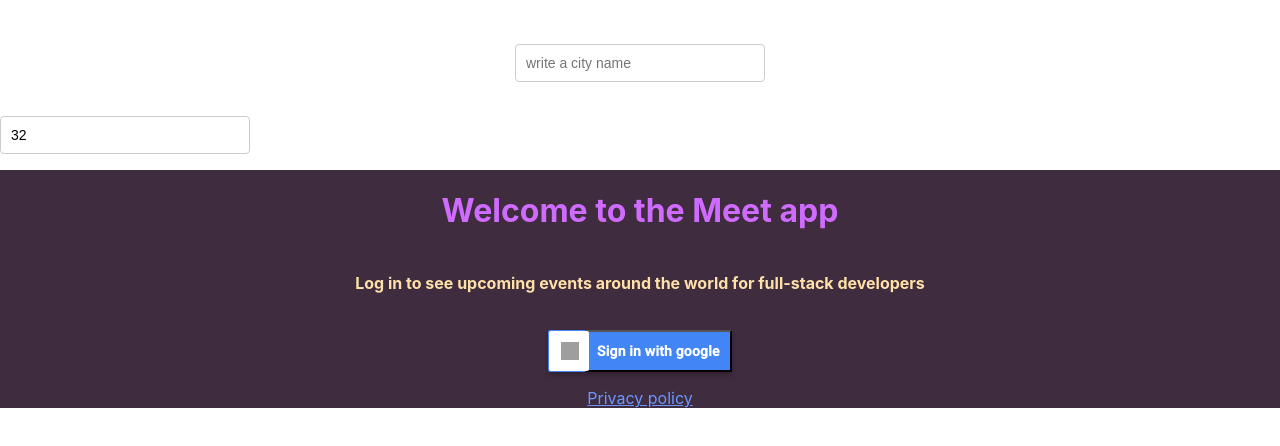
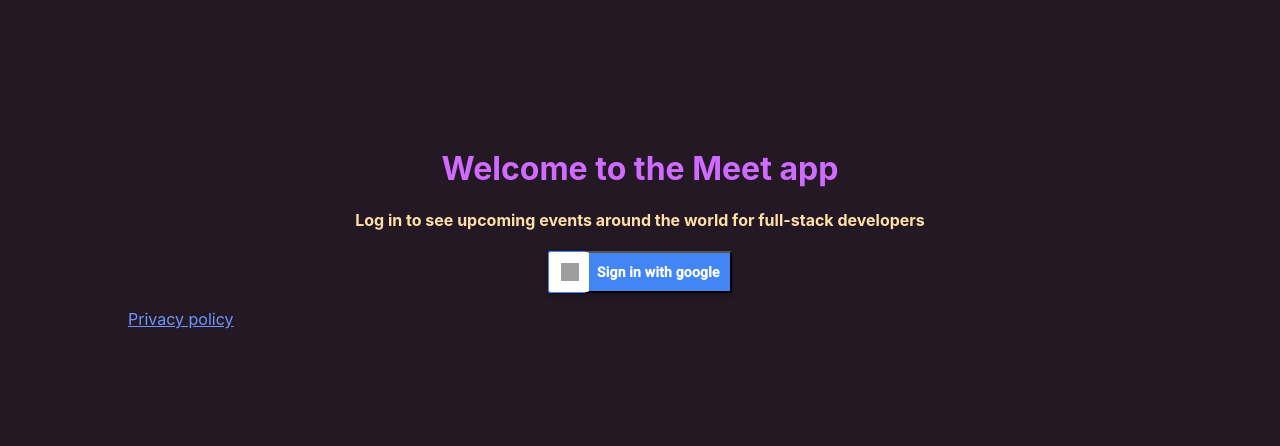
Before and after one commit to BJaguar71/MeetApp, a React (Create React App) app: page / in a window 1280 px wide. Shown: the top 446 px of the page. Built offline with nearby package versions, Linux system fonts and the light colour scheme; grey boxes are pictures that could not be loaded; what atatus-spa would draw is missing.

Commit message:
updated styling for welcome screen

```diff
--- a/src/WelcomeScreen.css
+++ b/src/WelcomeScreen.css
@@ -3,14 +3,11 @@
 }
 .WelcomeScreen {
   position: fixed;
-  display: flex;
-  flex-direction: column;
-
   width: 100%;
-  /* height: 100%; */
-  background: #3f2c3f;
-  align-items: center;
-  /* padding-top: 20%; */
+  height: 100%;
+  background: #251825;
+  top: 0;
+  padding: 10%;
 }
 
 .login-button {
@@ -71,12 +68,16 @@
   height: 100%;
   text-align: center;
 }
-a {
+a.privacy-policy {
   color: #6b97ff;
+  text-align: center;
 }
 h1.welcome {
   color: #d06bff;
+  text-align: center;
 }
+
 h4 {
   color: #ffe1a8;
+  text-align: center;
 }
--- a/src/WelcomeScreen.jsx
+++ b/src/WelcomeScreen.jsx
@@ -31,6 +31,7 @@ o.svg"
         </div>
       </div>
       <a
+        className='privacy-policy'
         href="https://meet-me-there.netlify.app/privacy.html"
         rel="nofollow noopener"
       >
```
